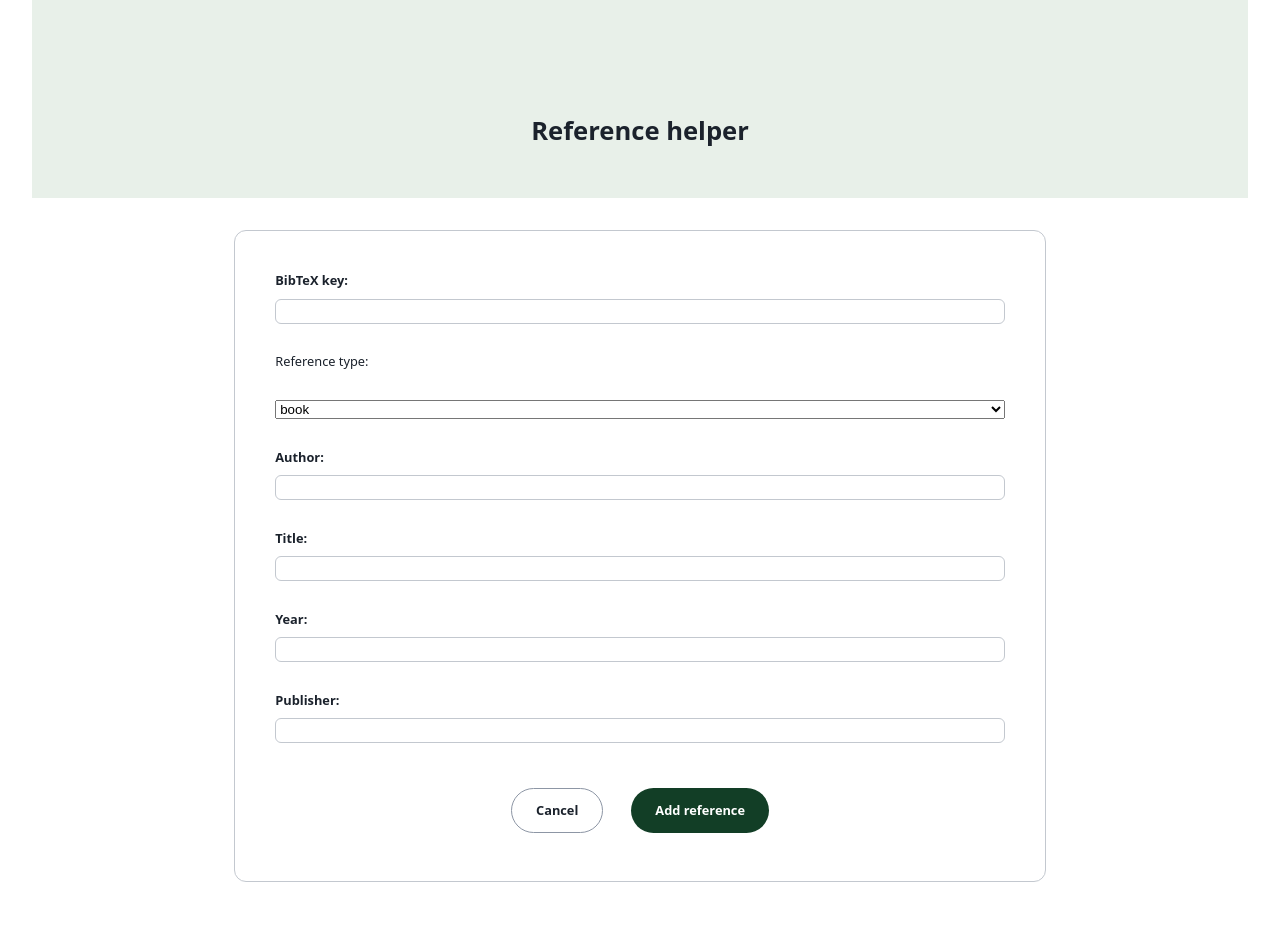
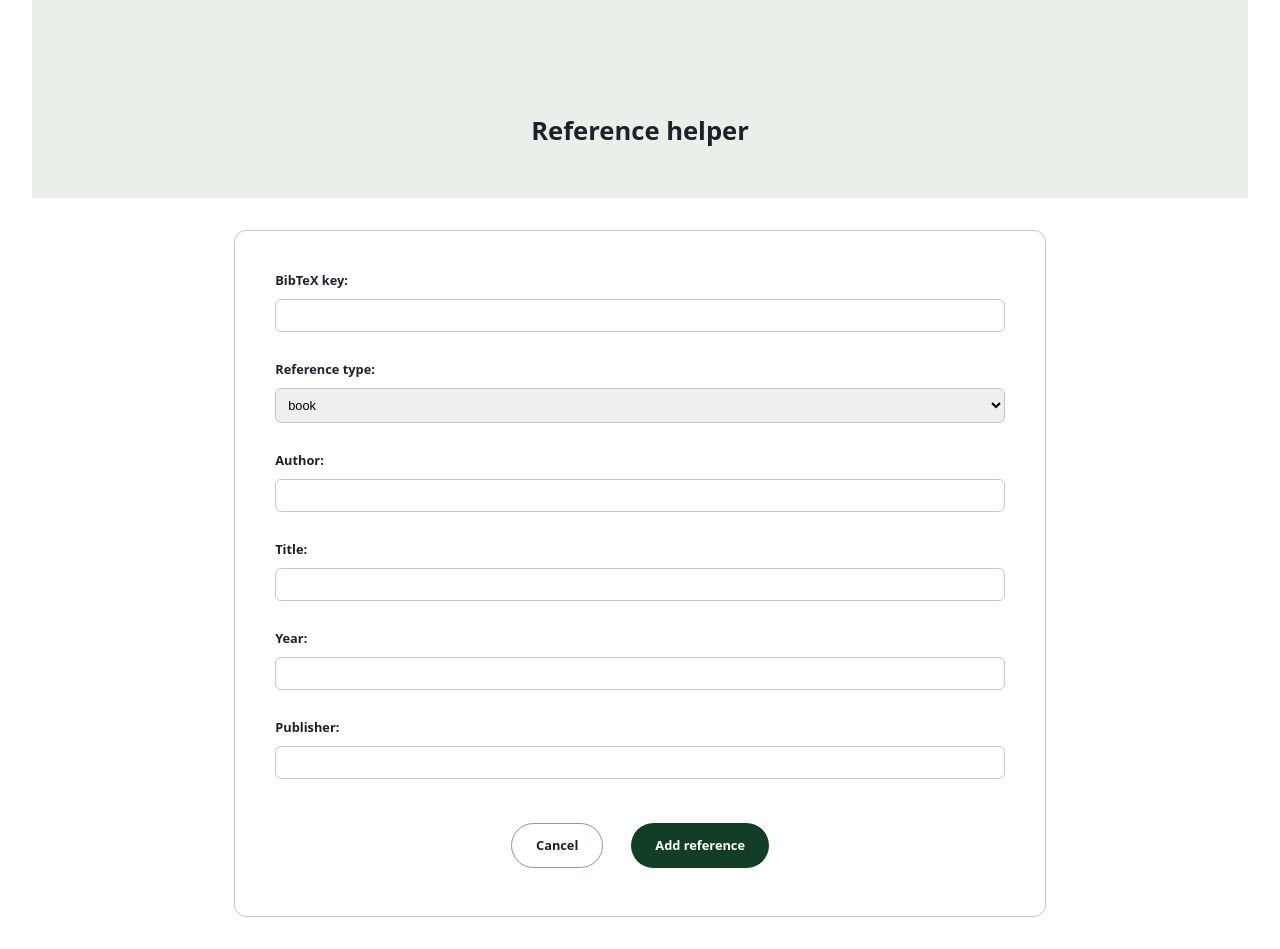
Before and after one commit to KieloLaaksosta/TodoApp, a Flask app: page /new_reference in a window 1280 px wide. Before the commit the page ends 882 px from the top, so only its background shows below. Run offline with Flask 3, Linux system fonts and the light colour scheme.

Commit message:
Change the fontsize and selectbox size  in new_reference form

```diff
--- a/src/static/main.css
+++ b/src/static/main.css
@@ -19,7 +19,6 @@
   --font-size-h2: clamp(1.5rem, 2vw, 3rem);
   --font-size-h3: clamp(1rem, 1.5vw, 2rem);
   --font-size-content: clamp(0.7rem, 1vw, 1.5rem);
-  --font-size-form: clamp(0.4rem, 0.5vw, 1rem);
 }
 
 body {
@@ -170,8 +169,9 @@ tbody tr:nth-of-type(even) {
   font-weight: 600;
 }
 
-.form-field input {
-  font-size: var(--font-size-form);
+.form-field input,
+.form-field select {
+  font-size: var(--font-size-content);
   padding: 0.5rem;
   border: 1px solid var(--neutral-1);
   border-radius: 6px;
@@ -179,7 +179,8 @@ tbody tr:nth-of-type(even) {
   box-sizing: border-box;
 }
 
-.form-field input:focus {
+.form-field input:focus,
+.form-field select:focus {
   outline: 2px solid var(--green);
   border-color: var(--green);
 }
--- a/src/templates/new_reference.html
+++ b/src/templates/new_reference.html
@@ -20,12 +20,14 @@
             <input type="text" id="bibtex_key" name="bibtex_key" pattern="\S+" maxlength="100" required>
         </div>
 
+        <div class="form-field">
             <label for="reference_type">Reference type:</label>
             <select id="reference_type" name="reference_type">
                 {% for ref_type in ref_types %}
                 <option value="{{ ref_type }}">{{ ref_type }}</option>
                 {% endfor %}
             </select>
+        </div>
 
         <div class="form-field">
             <label for="author">Author:</label>
```
Lines whose indentation alone changed are shown as unchanged.
